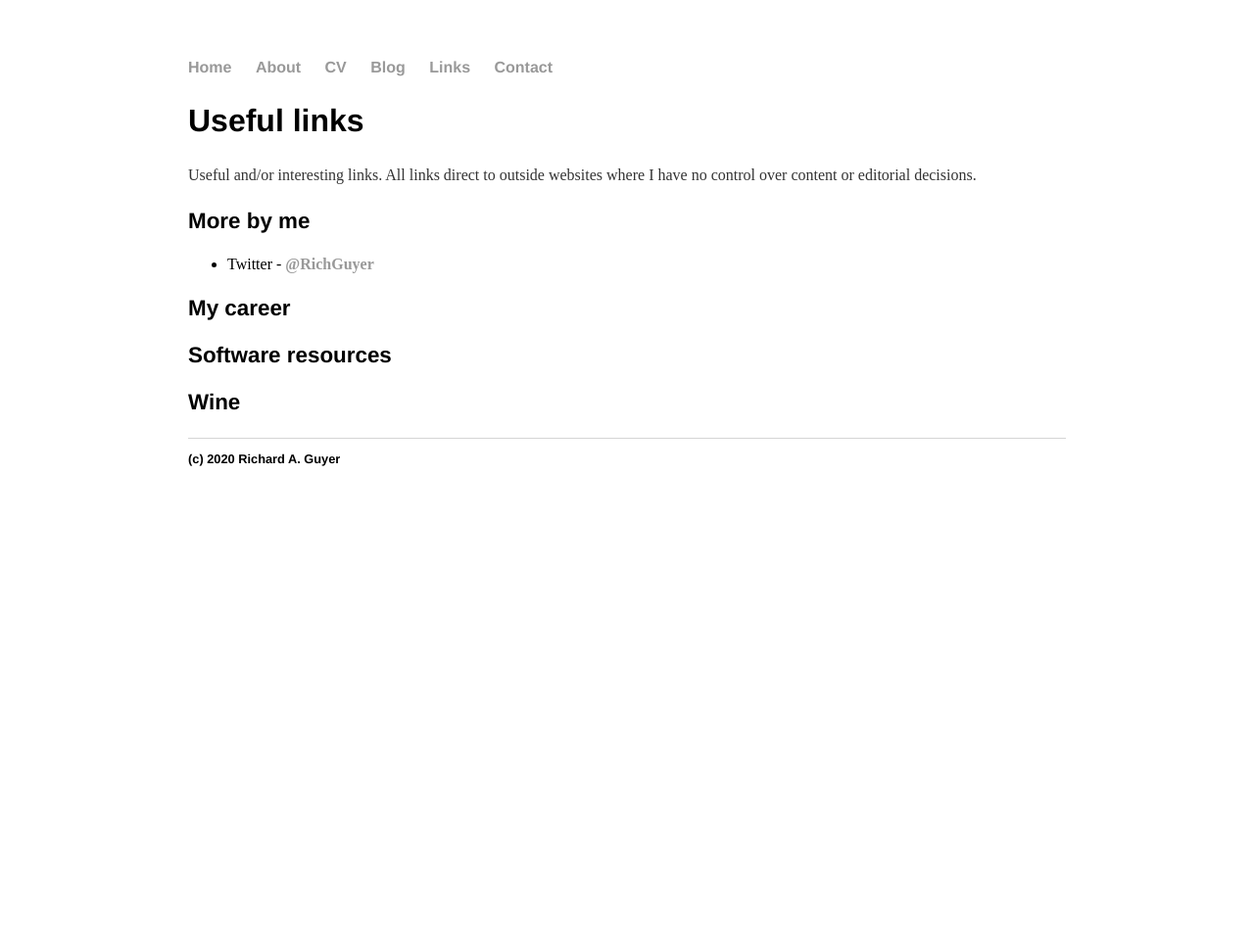
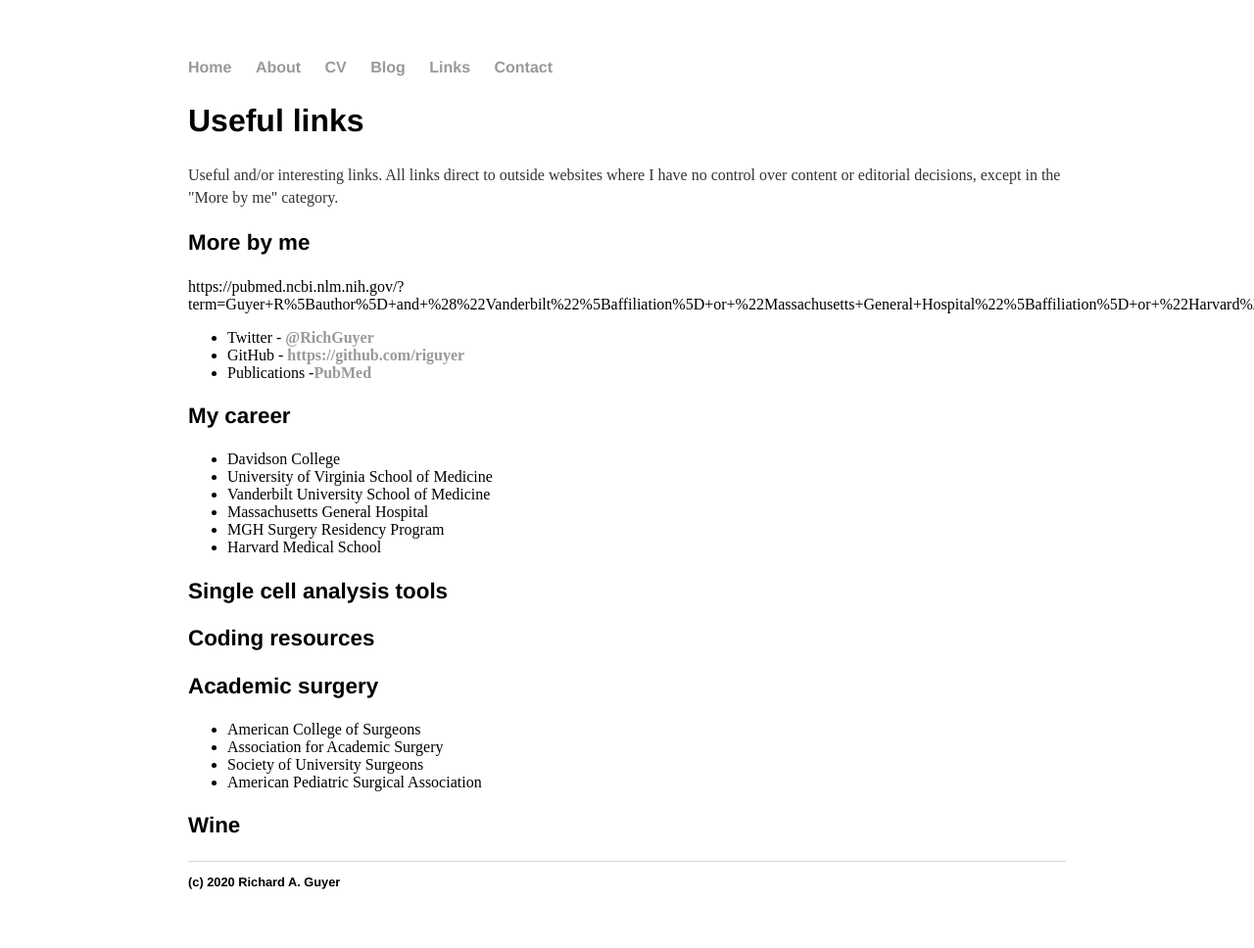
Before and after one commit to riguyer/riguyer.github.io, a Jekyll site: the page built from links.html, in a window 1280 px wide. Shown: the whole page at 98% size. Built offline with Jekyll 4.4.1, drawn with Linux system fonts in a browser that asks for light colours; before the commit the page ends 900 px from its top, so only the background shows below that.

Commit message:
Update links.html

```diff
--- a/links.html
+++ b/links.html
@@ -6,19 +6,37 @@
 <div class="blurb">
         <h2>Useful links</h2>
 	<p>
-	Useful and/or interesting links. All links direct to outside websites where I have no control over content or editorial decisions.</p>
+	Useful and/or interesting links. All links direct to outside websites where I have no control over content or editorial decisions, except in the "More by me" category.</p>
 	</p>
 
-		<h3>More by me</h3>
+		<h3>More by me</h3>https://pubmed.ncbi.nlm.nih.gov/?term=Guyer+R%5Bauthor%5D+and+%28%22Vanderbilt%22%5Baffiliation%5D+or+%22Massachusetts+General+Hospital%22%5Baffiliation%5D+or+%22Harvard%22%5Baffiliation%5D%29&sort=date
 		<ul>
-			<li> Twitter - <a href=https://twitter.com/richguyer><b>@RichGuyer</b></a></li>
+			<li> Twitter - <a href=https://twitter.com/richguyer><b>@RichGuyer</b></a> </li>
+			<li> GitHub - <a href=https://github.com/riguyer><b>https://github.com/riguyer</b></a> </li>
+			<li> Publications -<a href=https://pubmed.ncbi.nlm.nih.gov/?term=Guyer+R%5Bauthor%5D+and+%28%22Vanderbilt%22%5Baffiliation%5D+or+%22Massachusetts+General+Hospital%22%5Baffiliation%5D+or+%22Harvard%22%5Baffiliation%5D%29&sort=date><b>PubMed</b></a> </li>
 		</ul>
 
+		<h3>My career</h3>
+		<ul>
+			<li> Davidson College </li>
+			<li> University of Virginia School of Medicine </li>
+			<li> Vanderbilt University School of Medicine </li>
+			<li> Massachusetts General Hospital </li>
+			<li> MGH Surgery Residency Program </li>
+			<li> Harvard Medical School </li>
+		</ul>
 
+		<h3>Single cell analysis tools</h3>
 
-		<h3>My career</h3>
+		<h3>Coding resources</h3>
 
-		<h3>Software resources</h3>
+		<h3>Academic surgery</h3>
+		<ul>
+			<li> American College of Surgeons </li>
+			<li> Association for Academic Surgery </li>
+			<li> Society of University Surgeons </li>
+			<li> American Pediatric Surgical Association </li>
+		</ul>
 
 		<h3>Wine</h3>
 
```
